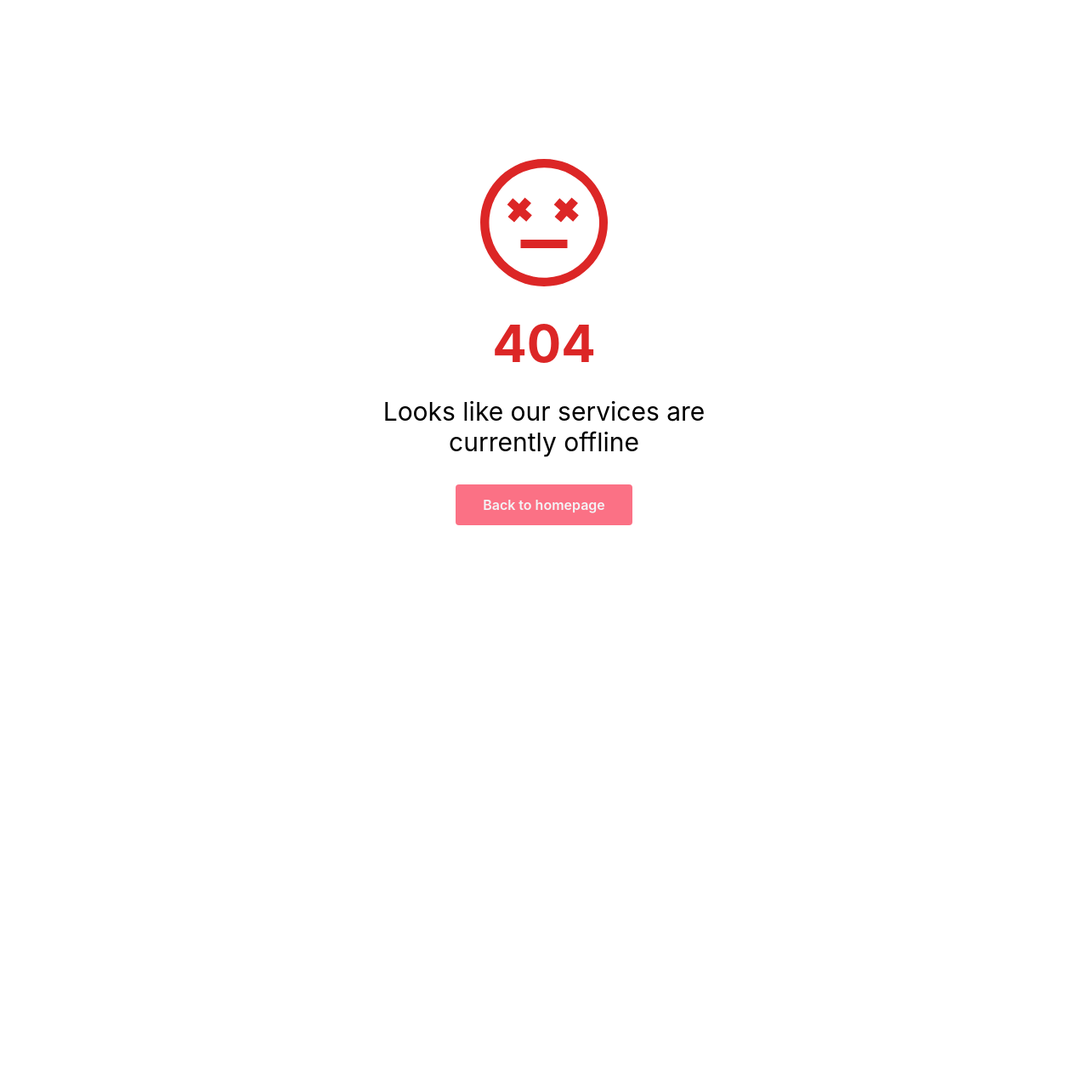
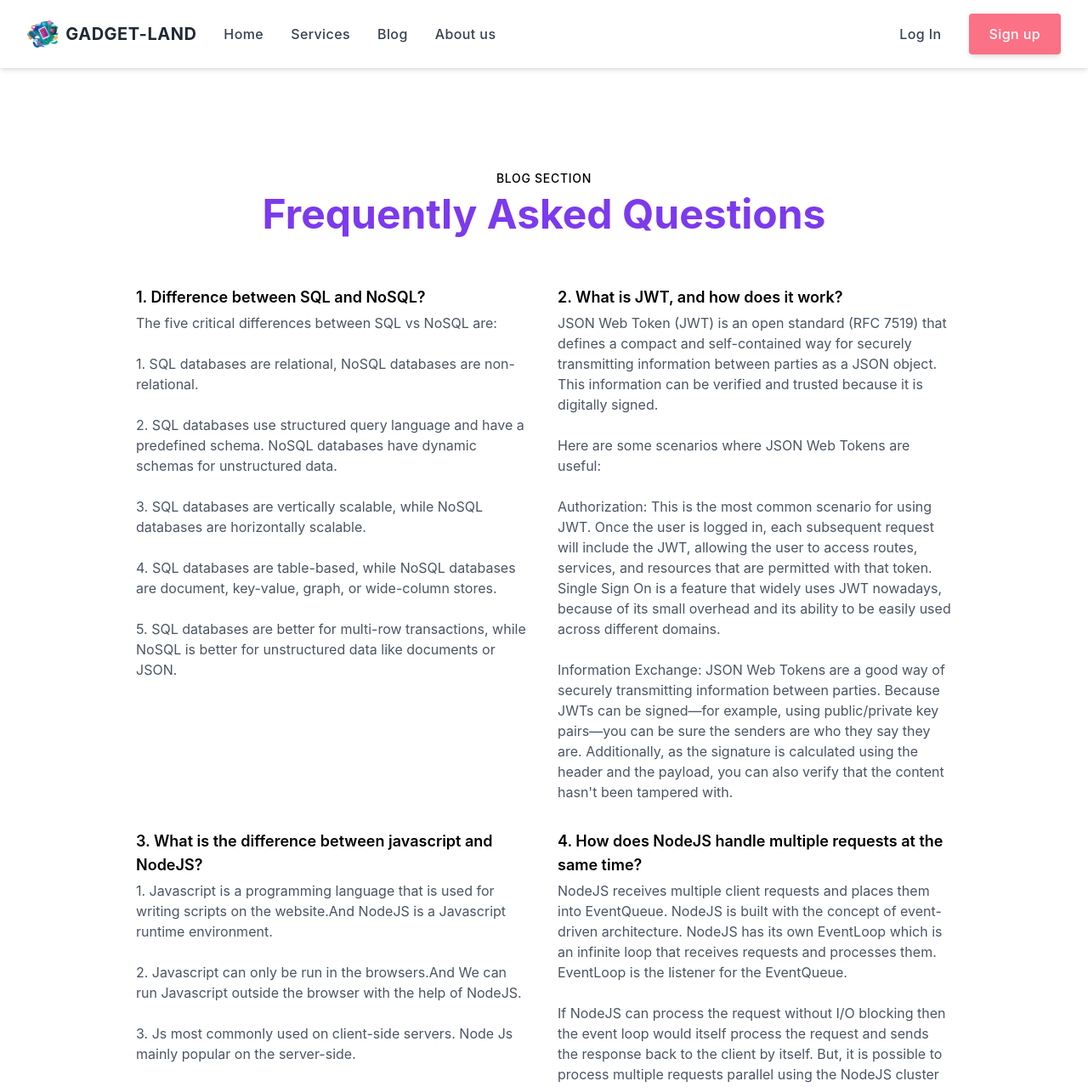
Before and after one commit to Sazz07/ew-trainer-client, a React (Create React App) app: page /blog in a window 1280 px wide. Before the commit this address had no page. Shown: the top 1279 px of the page at 85% size. Before the commit the page ends 800 px from the top, so only its background shows below. Built offline with nearby package versions, Linux system fonts and the light colour scheme.

Commit message:
Blog Page Added

```diff
--- /dev/null
+++ b/src/Pages/Blog/Blog.js
@@ -0,0 +1,63 @@
+import React from 'react';
+
+const Blog = () => {
+    return (
+        <div className='my-20'>
+            <div className="container flex flex-col justify-center p-4 mx-auto md:p-8">
+                <p className="p-2 text-sm font-medium tracking-wider text-center uppercase">Blog Section</p>
+                <h2 className="mb-12 text-4xl font-bold leading-none text-center sm:text-5xl text-violet-600">Frequently Asked Questions</h2>
+                <div className="grid gap-10 md:gap-8 sm:p-3 md:grid-cols-2 lg:px-12 xl:px-32">
+                    <div>
+                        <h3 className="font-semibold text-lg">1. Difference between SQL and NoSQL?</h3>
+                        <p className="mt-1 text-gray-600">The five critical differences between SQL vs NoSQL are:
+                            <br /> <br />
+                            1. SQL databases are relational, NoSQL databases are non-relational.
+                            <br /> <br />
+                            2. SQL databases use structured query language and have a predefined schema. NoSQL databases have dynamic schemas for unstructured data.
+                            <br /> <br />
+                            3. SQL databases are vertically scalable, while NoSQL databases are horizontally scalable.
+                            <br /> <br />
+                            4. SQL databases are table-based, while NoSQL databases are document, key-value, graph, or wide-column stores.
+                            <br /> <br />
+                            5. SQL databases are better for multi-row transactions, while NoSQL is better for unstructured data like documents or JSON.
+                        </p>
+                    </div>
+                    <div>
+                        <h3 className="font-semibold text-lg">2. What is JWT, and how does it work?</h3>
+                        <p className="mt-1 text-gray-600">JSON Web Token (JWT) is an open standard (RFC 7519) that defines a compact and self-contained way for securely transmitting information between parties as a JSON object. This information can be verified and trusted because it is digitally signed.
+                            <br /> <br />
+                            Here are some scenarios where JSON Web Tokens are useful:
+                            <br /> <br />
+                            Authorization: This is the most common scenario for using JWT. Once the user is logged in, each subsequent request will include the JWT, allowing the user to access routes, services, and resources that are permitted with that token. Single Sign On is a feature that widely uses JWT nowadays, because of its small overhead and its ability to be easily used across different domains.
+                            <br /> <br />
+                            Information Exchange: JSON Web Tokens are a good way of securely transmitting information between parties. Because JWTs can be signed—for example, using public/private key pairs—you can be sure the senders are who they say they are. Additionally, as the signature is calculated using the header and the payload, you can also verify that the content hasn't been tampered with.
+                        </p>
+                    </div>
+                    <div>
+                        <h3 className="font-semibold text-lg">3. What is the difference between javascript and NodeJS?</h3>
+                        <p className="mt-1 text-gray-600">1. Javascript is a programming language that is used for writing scripts on the website.And NodeJS is a Javascript runtime environment.
+                            <br /> <br />
+                            2. Javascript can only be run in the browsers.And We can run Javascript outside the browser with the help of NodeJS.
+                            <br /> <br />
+                            3. Js most commonly used on client-side servers. Node Js mainly popular on the server-side.
+                            <br /> <br />
+                            4. Js made for creating network-centric apps. NodeJs  made for real-time data-intensive apps that run on multiple platforms.
+                            <br /> <br />
+                            5. It's a new release of the ECMA script that works on the C++-based V8 engine. In NodeJs C++, C, and JavaScript are used.
+                        </p>
+                    </div>
+                    <div>
+                        <h3 className="font-semibold text-lg">4. How does NodeJS handle multiple requests at the same time?</h3>
+                        <p className="mt-1 text-gray-600">NodeJS receives multiple client requests and places them into EventQueue. NodeJS is built with the concept of event-driven architecture. NodeJS has its own EventLoop which is an infinite loop that receives requests and processes them. EventLoop is the listener for the EventQueue.
+                            <br /> <br />
+                            If NodeJS can process the request without I/O blocking then the event loop would itself process the request and sends the response back to the client by itself. But, it is possible to process multiple requests parallel using the NodeJS cluster module or worker_threads module.
+
+                        </p>
+                    </div>
+                </div>
+            </div>
+        </div>
+    );
+};
+
+export default Blog;
--- /dev/null
+++ b/src/Pages/Home/Banner/Banner.js
@@ -0,0 +1,11 @@
+import React from 'react';
+
+const Banner = () => {
+    return (
+        <div>
+
+        </div>
+    );
+};
+
+export default Banner;
--- /dev/null
+++ b/src/Pages/Home/Home/Home.js
@@ -0,0 +1,12 @@
+import React from 'react';
+import Banner from '../Banner/Banner';
+
+const Home = () => {
+    return (
+        <div>
+            <Banner></Banner>
+        </div>
+    );
+};
+
+export default Home;
--- a/src/Pages/Login/Login.js
+++ b/src/Pages/Login/Login.js
@@ -42,7 +42,7 @@ const Login = () => {
                 </form>
             </div>
             <div className='hidden sm:block'>
-                <img className='w-full h-full object-cover' src="https://cdn0.weddingwire.com/vendor/400971/3_2/960/jpg/thifault710_51_179004-164158080548866.jpeg" alt="" />
+                <img className='w-5/6 h-full object-cover' src="https://cdn0.weddingwire.com/vendor/400971/3_2/960/jpg/thifault710_51_179004-164158080548866.jpeg" alt="" />
             </div>
 
 
--- a/src/Pages/Shared/Header/Header.js
+++ b/src/Pages/Shared/Header/Header.js
@@ -29,12 +29,12 @@ const Header = () => {
         </li>
         <li className='py-2 rounded-lg hover:bg-gray-200 hover:px-2'>
             <Link
-                to="/"
+                to="/blog"
                 aria-label="Product pricing"
                 title="Product pricing"
                 className="font-medium tracking-wide text-gray-700 transition-colors duration-200 hover:text-rose-400"
             >
-                Pricing
+                Blog
             </Link>
         </li>
         <li className='py-2 rounded-lg hover:bg-gray-200 hover:px-2'>
@@ -74,7 +74,7 @@ const Header = () => {
     </>
 
     return (
-        <div className="shadow-md px-4 py-2 mx-auto sm:max-w-xl md:max-w-full lg:max-w-screen-2xl md:px-24 lg:px-8">
+        <div className="shadow-md px-4 py-2 mx-auto sm:max-w-xl md:max-w-full lg:max-w-screen md:px-24 lg:px-8">
             <div className="relative flex items-center justify-between">
                 <div className="flex items-center">
                     <Link
--- a/src/Pages/Signup/Signup.js
+++ b/src/Pages/Signup/Signup.js
@@ -12,7 +12,7 @@ const Signup = () => {
         <div>
             <div className='grid grid-cols-1 sm:grid-cols-2 h-screen w-full'>
                 <div className='hidden sm:block'>
-                    <img className='w-full h-full object-cover' src="https://cdn0.weddingwire.com/vendor/400971/3_2/960/jpg/thifault710_51_179004-164158080548866.jpeg" alt="" />
+                    <img className='w-full h-full object-cover ml-20' src="https://cdn0.weddingwire.com/vendor/400971/3_2/960/jpg/thifault710_51_179004-164158080548866.jpeg" alt="" />
                 </div>
                 <div className='flex flex-col justify-center'>
                     <form className='shadow-lg max-w-[400px] w-full mx-auto rounded-lg bg-gray-200 p-8 px-8'>
```
Also changed, not shown: src/Router/Routes/Routes.js (+10 -0 lines).
